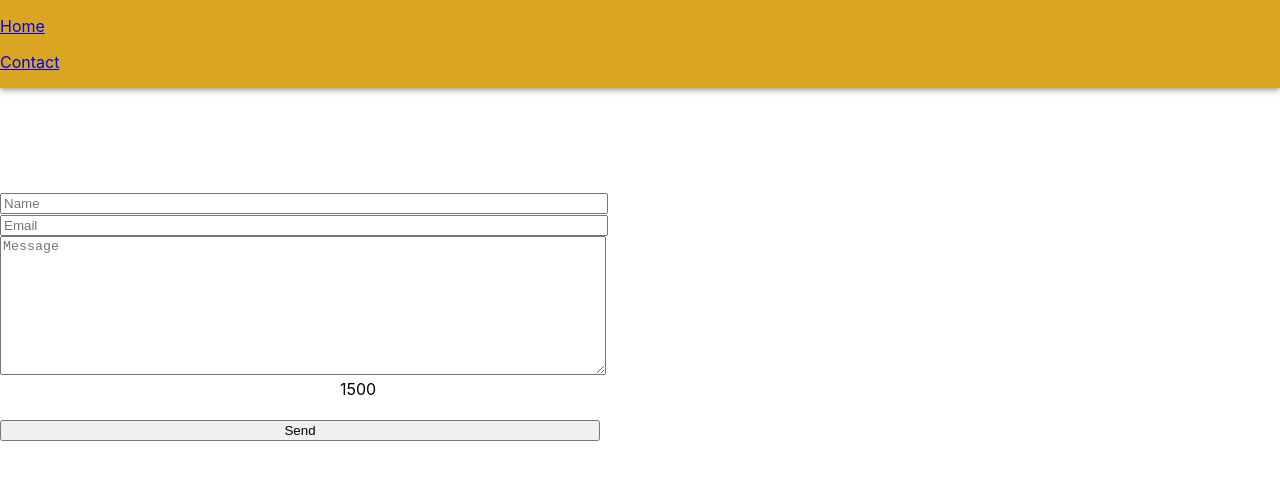
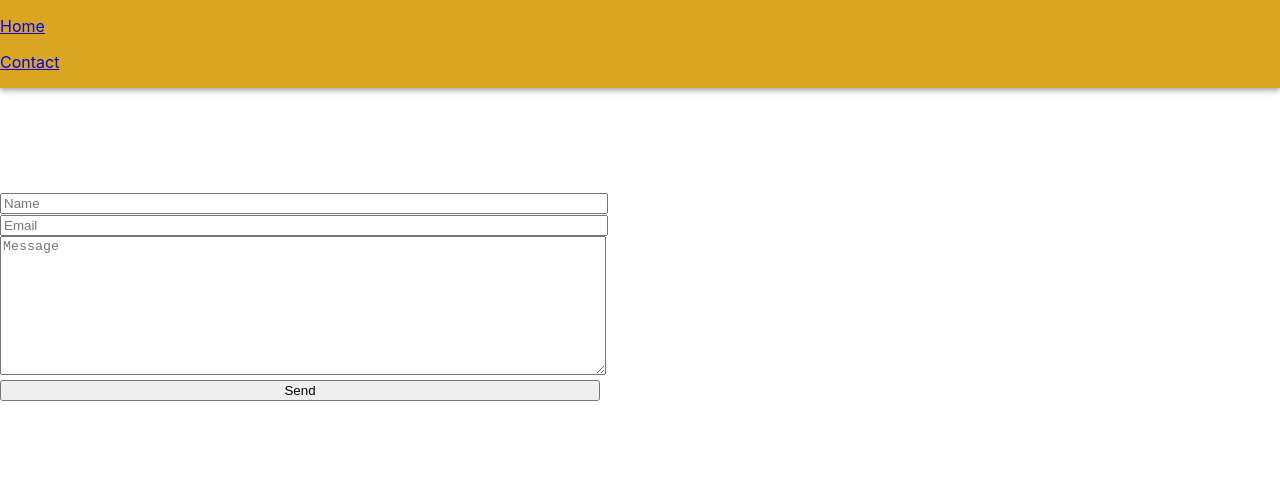
Before and after one commit to connkat/taliae, a React (Create React App) app: page /contact in a window 1280 px wide. Shown: the top 480 px of the page. Built offline with nearby package versions, Linux system fonts and the light colour scheme.

Commit message:
commented unused code

```diff
--- a/src/pages/Contact.jsx
+++ b/src/pages/Contact.jsx
@@ -1,11 +1,11 @@
 import "./Contact.css"
-import { useForm } from "react-hook-form";
+// import { useForm } from "react-hook-form";
 
 function Contact() {
-  const { register, handleSubmit, watch, errors } = useForm();
-  const onSubmit = (data) => console.log(data);
-  const message = watch("message") || "";
-  const messageCharsLeft = 1500 - message.length;
+  // const { register, handleSubmit, watch, errors } = useForm();
+  // const onSubmit = (data) => console.log(data);
+  // const message = watch("message") || "";
+  // const messageCharsLeft = 1500 - message.length;
 
   return (
     <div className="Contact">
@@ -15,7 +15,7 @@ function Contact() {
         <input type="email" name="user_email" placeholder="Email" />
         <br />
         <textarea name="message" placeholder="Message" maxLength="1500" />
-        <p className="message-chars-left">{messageCharsLeft}</p>
+        {/* <p className="message-chars-left">{messageCharsLeft}</p> */}
         <br />
         <input type="submit" value="Send" />
       </form>
```
Also changed, not shown: 7 other files (tests, documents, lock files or other folders).
